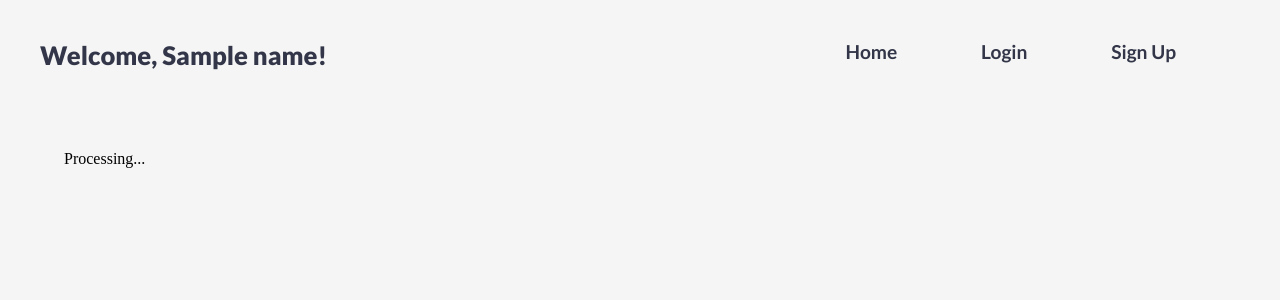
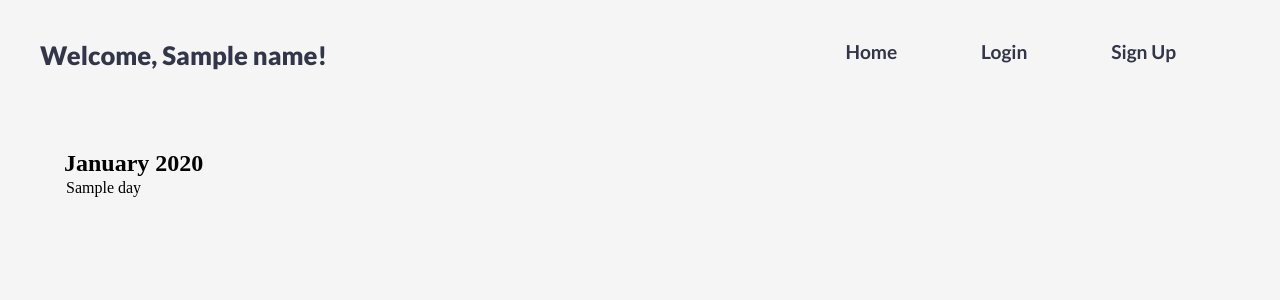
Before and after one commit to am2892/FinalProject, a Flask app: template project/templates/profile.html in a window 1280 px wide. Shown: the top 300 px of the page. Run offline with Flask 2, Linux system fonts and the light colour scheme; the template is opened without the code that fills it: most values are stand-ins (such as "Sample title", 1, 10 or a date in 2020).

Commit message:
Update profile.html

```diff
--- a/project/templates/profile.html
+++ b/project/templates/profile.html
@@ -14,10 +14,38 @@
     <link rel="shortcut icon" type="image/x-icon" href="{{ url_for("static", filename="") }}favicon_{{ current_day }}.png" id="favicon">
     <meta name="viewport" content="width=400" />
 </head>
-<body>
 
-    <div id="statusbar" class="">Processing...</div>
+{% block body %}
+    <div class="row">
+        <div class="twelve columns centered">
+            <div id="cal">
+                {% for month in cal %}
+                {% set current_month = loop.index %}
+                <div>
+                    <h1>{{ ['January', 'Febuary', 'March', 'April',
+                            'May', 'June', 'July', 'August',
+                            'September', 'October', 'November', 'December'][loop.index0] }} {{ year }}</h1>
+                    <table>
+                        {% for week in month %}
+                        <tr>
+                            {% for date in week %}
+                                {% if date.month == current_month %}
+                                <td class="current-month">
+                                {% else %}
+                                <td class="past-month">
+                                {% endif %}
+                                {{ date.day }}
+                                </td>
+                            {% endfor %}
+                        </tr>
+                        {% endfor %}
+                    </table>
+                </div>
+                {% endfor %}
+            </div>
+        </div>
+    </div>
+{% endblock %}
 
-</body>
 </html>
 {% endblock %}
```
